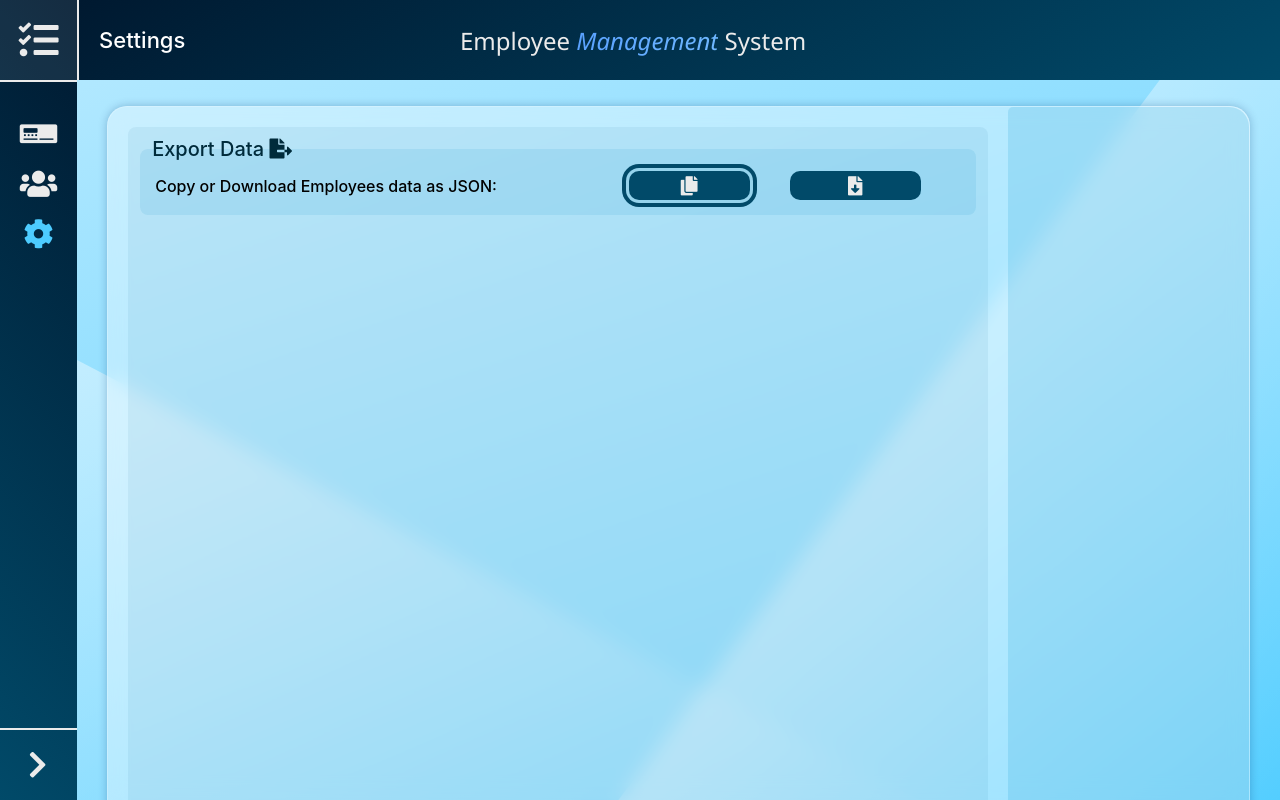
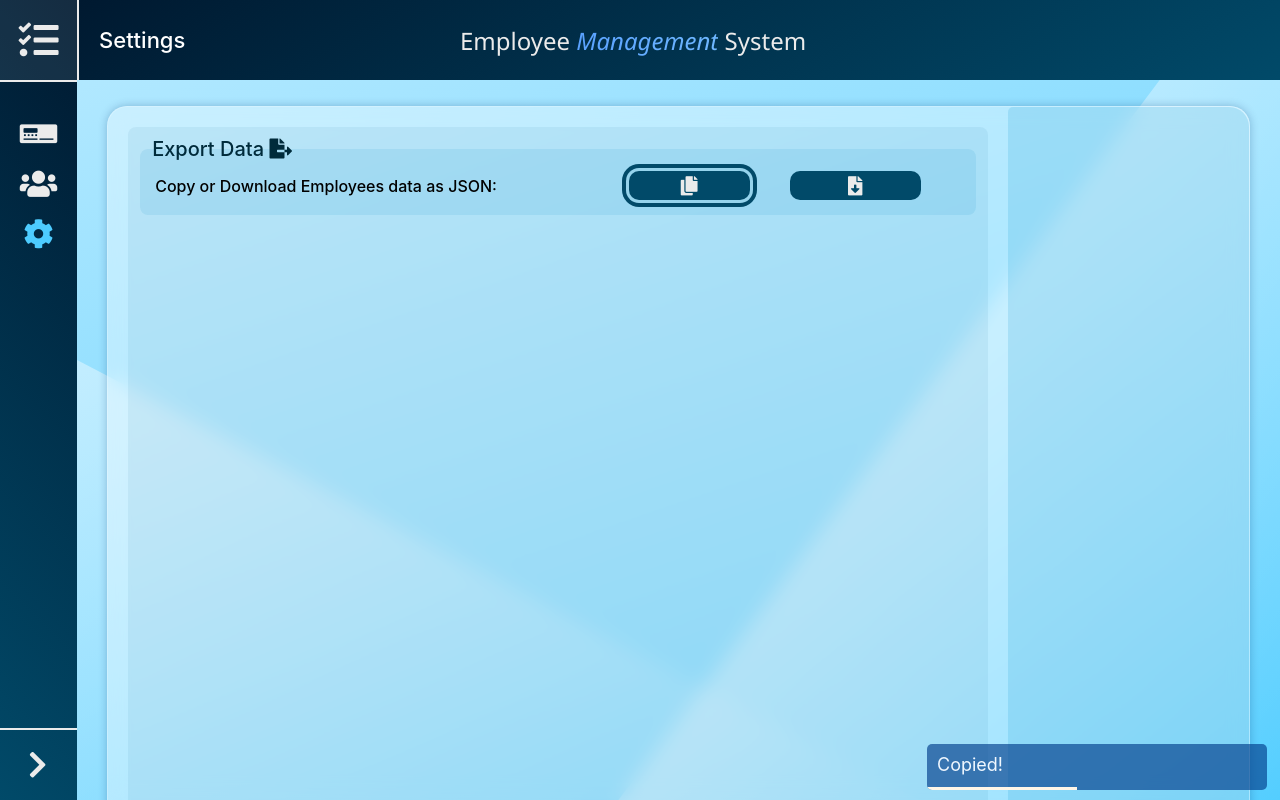
Before and after one commit to Reckadon/EmployeeManagementSite, a React (Create React App) app: page /settings in a window 1280 px wide. Both pictures are taken after a click on the button "Copy". Built offline with nearby package versions, Linux system fonts and the light colour scheme.

Commit message:
made Notification component with react portals

```diff
--- a/public/index.html
+++ b/public/index.html
@@ -19,5 +19,6 @@
     <noscript>You need to enable JavaScript to run this app.</noscript>
     <!-- Made by Romit Mohane -->
     <div id="root"></div>
+    <div id="portal"></div>
   </body>
 </html>
--- /dev/null
+++ b/src/components/Notification.jsx
@@ -0,0 +1,28 @@
+import React, { useEffect } from "react";
+import ReactDOM from "react-dom";
+import "./styles/notification.css";
+
+const Notification = ({ children, time, onClose }) => {
+  useEffect(() => {
+    const timer = setTimeout(onClose, time);
+    return () => clearTimeout(timer);
+  });
+
+  return ReactDOM.createPortal(
+    <div
+      id="notification"
+      style={{
+        animation: `hover-in 400ms cubic-bezier(0.25, 0.1, 0.41, 1.26) forwards , hover-out 200ms ${
+          time - 200
+        }ms cubic-bezier(0.63,-0.38, 0.48, 1.01)`,
+      }}>
+      {children}
+      <div
+        className="timeoutBar"
+        style={{ animation: `shrink ${time}ms linear forwards` }}
+      />
+    </div>,
+    document.getElementById("portal")
+  );
+};
+export default Notification;
--- a/src/components/Settings/ExportData.jsx
+++ b/src/components/Settings/ExportData.jsx
@@ -1,8 +1,10 @@
 import React, { useEffect, useState } from "react";
 import Store from "../../DataStorage";
+import Notification from "../Notification";
 
 const ExportData = () => {
   const [encodedEmployees, setEncodedEmployees] = useState(null);
+  const [notif, setNotif] = useState(null);
 
   useEffect(() => {
     let encoded = "data:text/json;charset=utf-8,"; //for download
@@ -11,6 +13,7 @@ const ExportData = () => {
     );
     setEncodedEmployees(encoded);
   }, []);
+
   return (
     <fieldset>
       <legend>
@@ -25,10 +28,12 @@ const ExportData = () => {
             navigator.clipboard.writeText(
               JSON.stringify(Store.getEmployees(), undefined, 4)
             );
+            setNotif("Copied!");
           }}>
           <i className="fas fa-copy"></i>
         </button>
         <a
+          onClick={() => setNotif("Downloaded!")}
           className="sideButton"
           href={encodedEmployees}
           download="EmployeesData.json"
@@ -36,6 +41,11 @@ const ExportData = () => {
           <i className="fas fa-file-download"></i>
         </a>
       </div>
+      {notif && (
+        <Notification time={5000} onClose={() => setNotif(null)}>
+          {notif}
+        </Notification>
+      )}
     </fieldset>
   );
 };
--- /dev/null
+++ b/src/components/styles/notification.css
@@ -0,0 +1,54 @@
+#notification {
+  position: absolute;
+  bottom: 10px;
+  right: 13px;
+  background-color: rgba(0, 60, 139, 0.65);
+  padding: 10px 10px 15px 10px;
+  border-radius: 5px;
+  width: 25%;
+  min-width: 200px;
+  max-width: 800px;
+  overflow-x: hidden;
+
+  color: aliceblue;
+  font-size: large;
+}
+
+#notification:hover {
+  background-color: rgba(0, 71, 163, 0.65);
+}
+
+#notification > .timeoutBar {
+  height: 3px;
+  width: 100%;
+  position: absolute;
+  bottom: 0;
+  left: 0;
+  background-color: rgb(255, 246, 231);
+}
+
+@keyframes hover-in {
+  from {
+    transform: translateX(100%);
+  }
+  to {
+    transform: translateX(0);
+  }
+}
+@keyframes hover-out {
+  from {
+    transform: translateY(0);
+  }
+  to {
+    transform: translateY(110%);
+  }
+}
+
+@keyframes shrink {
+  from {
+    width: 100%;
+  }
+  to {
+    width: 0%;
+  }
+}
--- a/src/index.css
+++ b/src/index.css
@@ -9,6 +9,7 @@ body {
   -moz-osx-font-smoothing: grayscale;
   scroll-behavior: smooth;
   box-sizing: border-box;
+  overflow: hidden;
 }
 input,
 select,
@@ -38,6 +39,7 @@ input[type="number"] {
   display: flex;
   height: 100%;
 }
+
 /*scrollbar*/
 ::-webkit-scrollbar {
   width: 11px;
```
